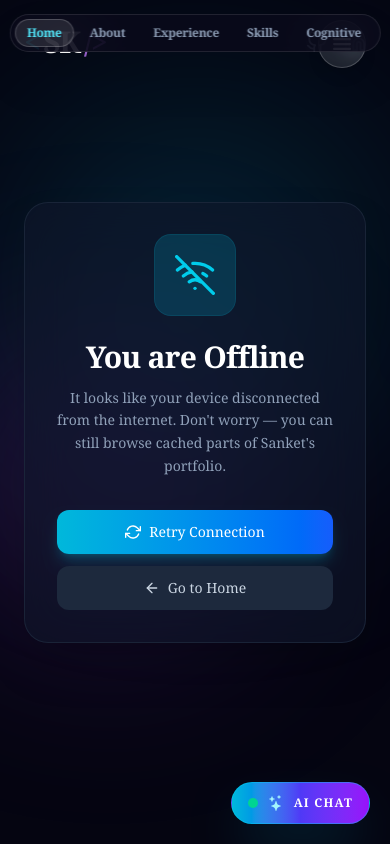
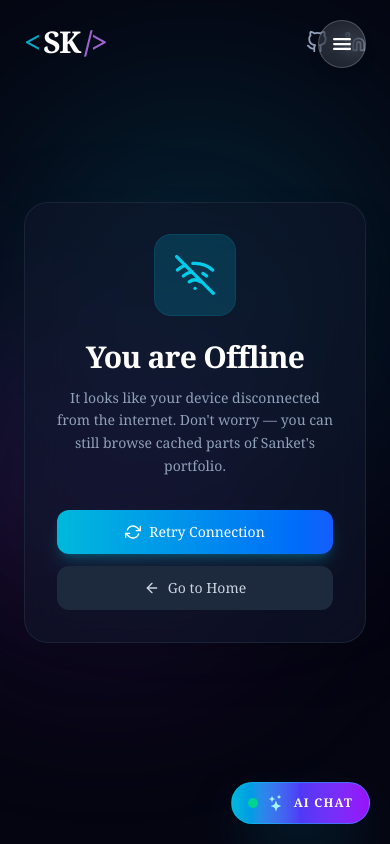
Before and after one commit to sanketkedare/sanketkedare, a Next.js app: page /offline in a window 390 px wide. Shown: the top 844 px of the page. Built offline with nearby package versions, Linux system fonts and the light colour scheme.

Commit message:
NAvbar error Fixed

```diff
--- a/src/components/Navbar/Navbar.tsx
+++ b/src/components/Navbar/Navbar.tsx
@@ -76,7 +76,7 @@ export default function Navbar() {
         </div>
       </header>
 
-      {/* ── 2. Desktop Floating Navlinks Pill (Always fixed at top-center) ────── */}
+      {/* ── 2. Desktop Floating Navlinks Pill (Always fixed at top-center, hidden on mobile) ────── */}
       <nav className="fixed top-6 left-1/2 -translate-x-1/2 z-[60] hidden md:flex items-center justify-center">
         <div className="flex items-center gap-1 p-1.5 rounded-full bg-white/75 dark:bg-[#0a0a1a]/70 backdrop-blur-xl border border-black/5 dark:border-white/10 shadow-2xl">
           {navLinks.map((link) => (
@@ -102,33 +102,6 @@ export default function Navbar() {
           ))}
         </div>
       </nav>
-
-      {/* ── 3. Small Screen / Mobile Floating Navlinks Bar (Always fixed at top) ─ */}
-      <nav className="fixed top-3.5 left-1/2 -translate-x-1/2 z-[60] flex md:hidden items-center justify-center max-w-[95vw]">
-        <div className="flex items-center gap-1 p-1 rounded-full bg-white/80 dark:bg-[#0a0a1a]/85 backdrop-blur-xl border border-black/5 dark:border-white/10 shadow-2xl overflow-x-auto no-scrollbar max-w-full">
-          {navLinks.map((link) => (
-            <a
-              key={link.name}
-              href={link.href}
-              onClick={() => setActiveSegment(link.name)}
-              className={`relative px-3 py-1.5 text-xs font-semibold whitespace-nowrap tracking-tight transition-all duration-300 rounded-full ${
-                activeSegment === link.name
-                  ? 'text-cyan-600 dark:text-cyan-300 font-bold'
-                  : 'text-slate-500 dark:text-slate-400 hover:text-black dark:hover:text-white'
-              }`}
-            >
-              {activeSegment === link.name && (
-                <motion.div
-                  layoutId="navPillMobile"
-                  className="absolute inset-0 bg-cyan-500/15 dark:bg-white/10 rounded-full border border-cyan-500/30 dark:border-white/20 -z-10"
-                  transition={{ type: 'spring', stiffness: 400, damping: 30 }}
-                />
-              )}
-              {link.name}
-            </a>
-          ))}
-        </div>
-      </nav>
     </>
   );
 }
```
